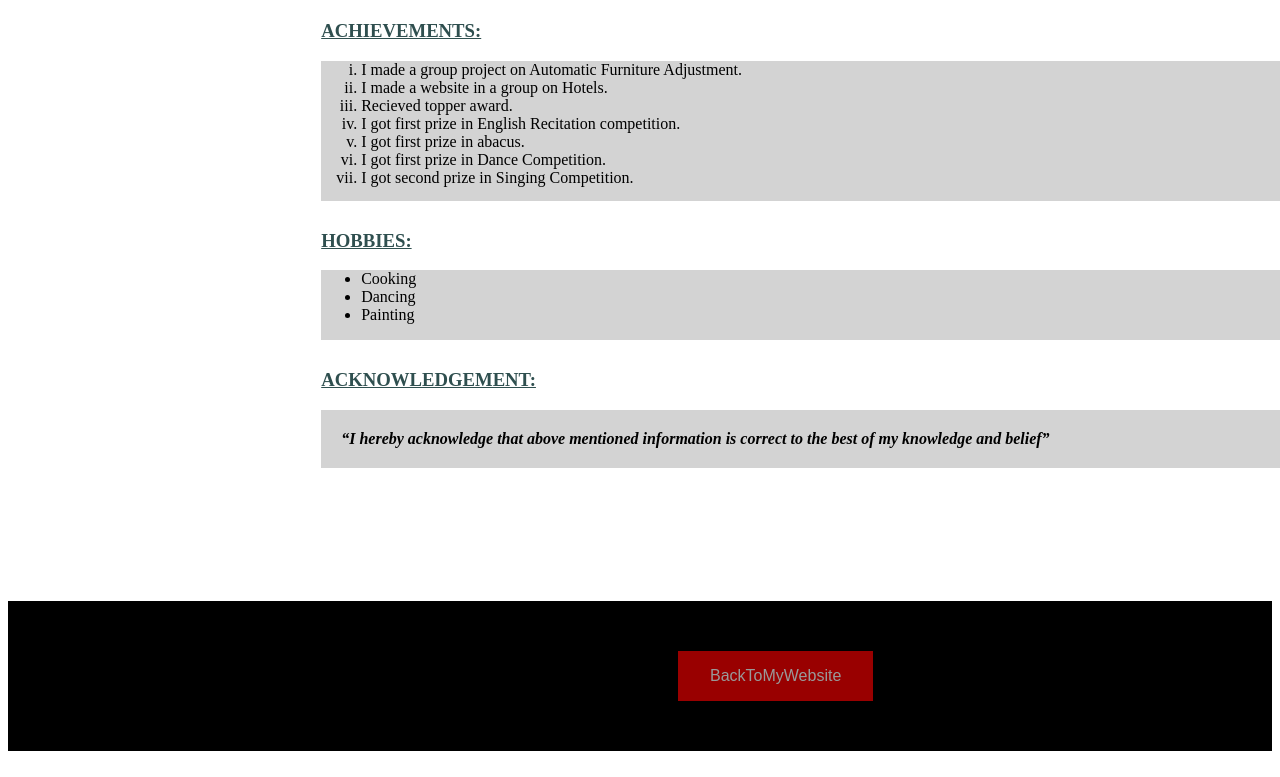
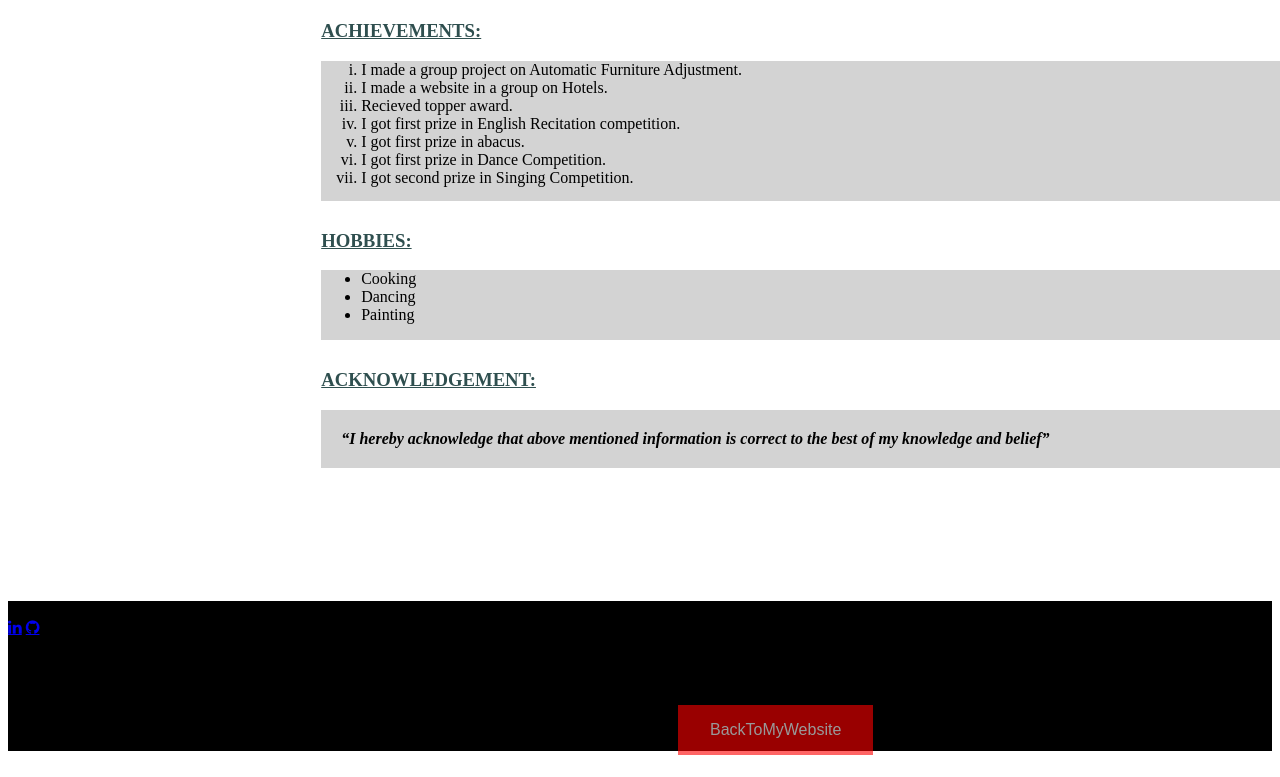
Before and after one commit to srishtigarg18/Project2, a plain HTML site: page index.html in a window 1280 px wide. Shown: the part 705-1482 px from the top of the page. Drawn offline with Linux system fonts and the light colour scheme.

Commit message:
Update index.html

```diff
--- a/index.html
+++ b/index.html
@@ -3,6 +3,7 @@
   <head>
     <meta charset="utf-8">
     <link rel="stylesheet" type="text/css" href="resume1.css">
+    <link rel="stylesheet" href="https://cdnjs.cloudflare.com/ajax/libs/font-awesome/4.7.0/css/font-awesome.min.css">
     <title>RESUME</title>
   </head>
   <body>
@@ -139,7 +140,9 @@
  </td>
   </tr>
       </table>
-      <div id=div1>
+      <div id=div1><br>
+        <a href="https://www.linkedin.com/in/srishti-garg-349979182/" target="_blank"class="fa fa-linkedin"></a>
+          <a href="https://github.com/srishtigarg18" target="_blank" class="fa fa-github"></a><br><br>
       <a href="https://srishtigarg18.github.io/assessment-project/"> <button id="btn1">BackToMyWebsite</button></a>
       </div>
       <br>
```
